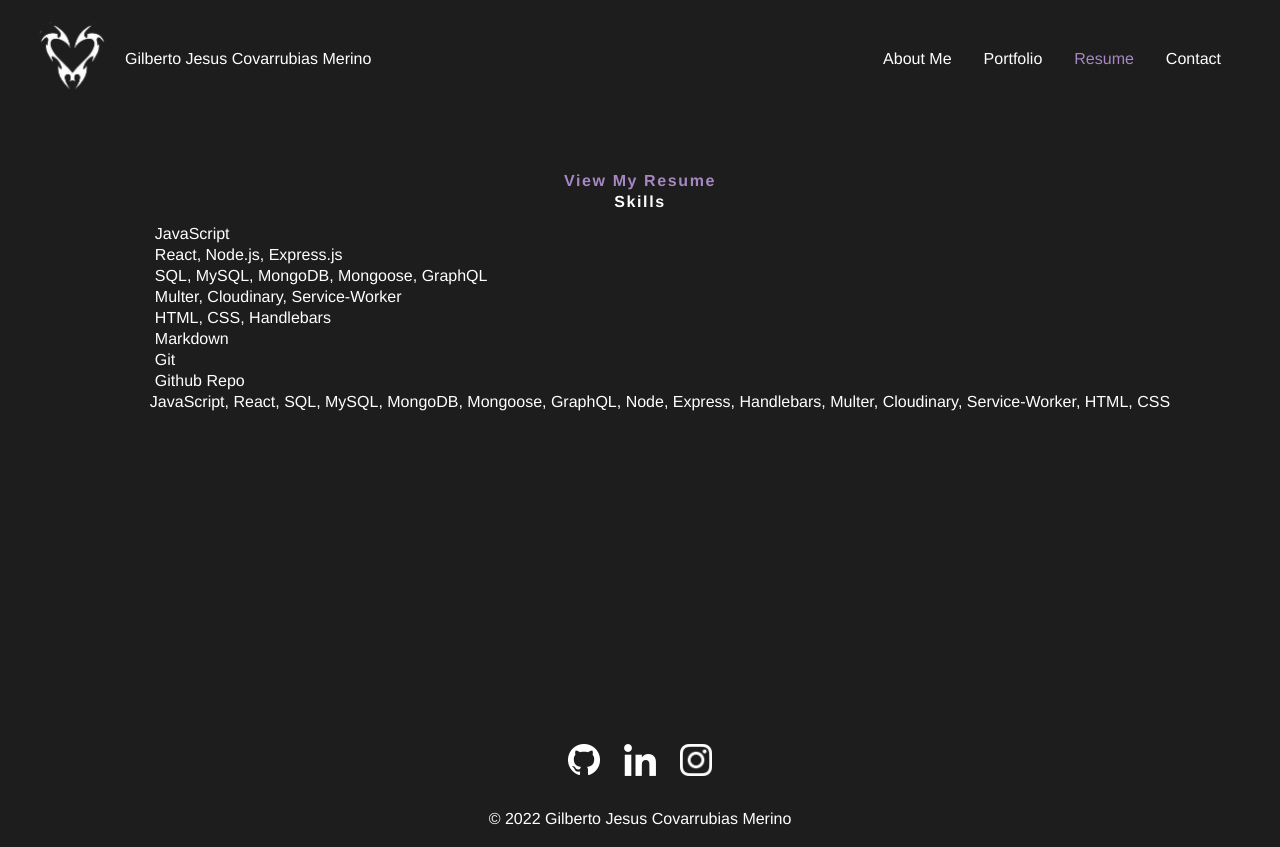
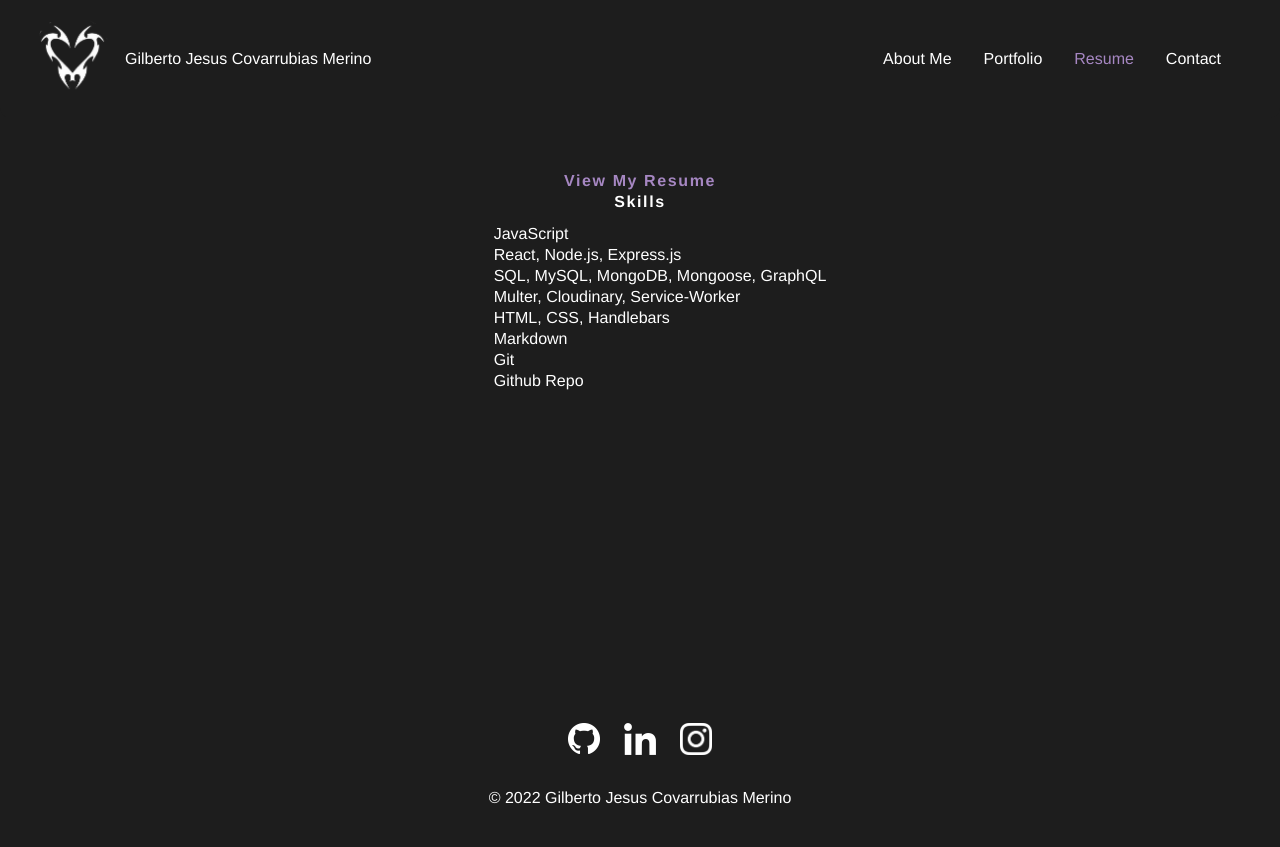
Before and after one commit to perfect-perfect/react-portfolio, a React (Create React App) app: page / in a window 1280 px wide. Both pictures are taken after a click on the item "Resume". After the commit the page ends 826 px from the top, so only its background shows below. Built offline with nearby package versions, Linux system fonts and the light colour scheme.

Commit message:
removed some information from resume page

```diff
--- a/src/components/Resume/index.js
+++ b/src/components/Resume/index.js
@@ -17,7 +17,6 @@ function Resume () {
                 <li>Markdown</li>
                 <li>Git</li>
                 <li>Github Repo</li>
-                JavaScript, React, SQL, MySQL, MongoDB, Mongoose, GraphQL, Node, Express, Handlebars, Multer, Cloudinary, Service-Worker, HTML, CSS
             </ul>
         </section>
     )
```
